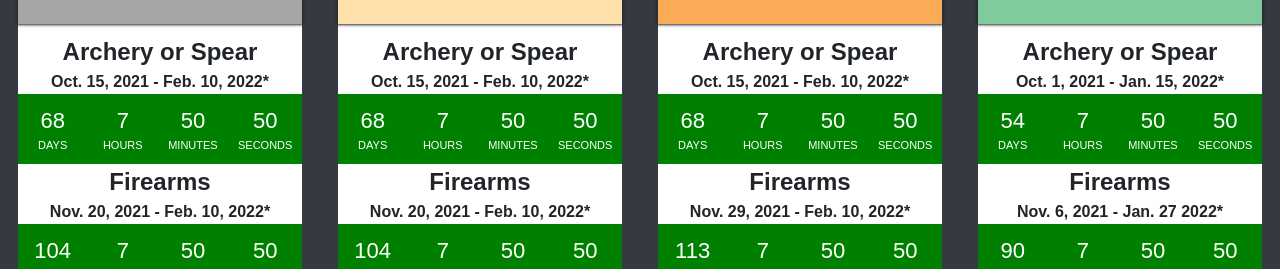
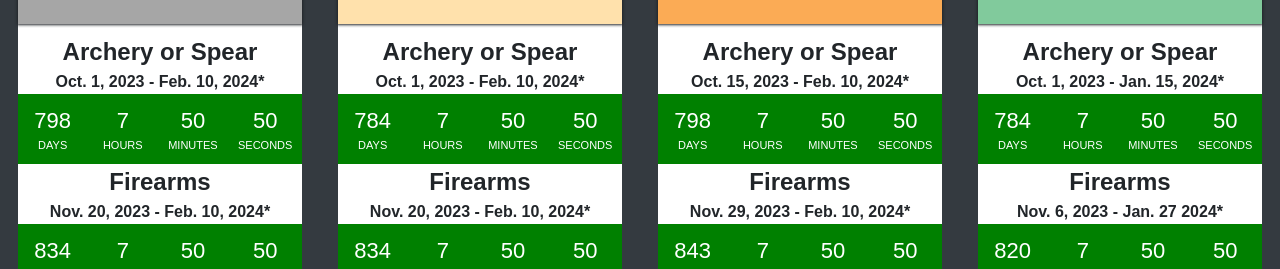
Before and after one commit to austinchabaud/huntingCountdown, a React (Create React App) app: page / in a window 1280 px wide. Shown: the part 643-912 px from the top of the page. Built offline with nearby package versions, Linux system fonts and the light colour scheme.

Commit message:
updated times and zone info

```diff
--- a/public/index.html
+++ b/public/index.html
@@ -7,7 +7,7 @@
 		<meta name="theme-color" content="#000000" />
 		<meta
 			name="description"
-			content="This is a countdown timer for Alabama Hunting Season for 2021-2022. Created by Austin Chabaud"
+			content="This is a countdown timer for Alabama Hunting Season for 2023-2024. Created by Austin Chabaud"
 		/>
 		<link rel="manifest" href="%PUBLIC_URL%/manifest.json" />
 		<script
--- a/src/components/Carousel.js
+++ b/src/components/Carousel.js
@@ -19,57 +19,57 @@ class Carousel extends React.Component {
 				{
 					id: 0,
 					title: 'Archery or Spear',
-					subTitle: 'Oct. 15, 2021 - Feb. 10, 2022*',
+					subTitle: 'Oct. 1, 2023 - Feb. 10, 2024*',
 					title2: 'Firearms',
 					imgSrc: zonea,
-					subTitle2: 'Nov. 20, 2021 - Feb. 10, 2022*',
+					subTitle2: 'Nov. 20, 2023 - Feb. 10, 2024*',
 					selected: true,
-					openDate: 'October 15, 2021 04:00:00 ',
-					openDate2: 'November 20, 2021 04:00:00 ',
+					openDate: 'October 15, 2023 04:00:00 ',
+					openDate2: 'November 20, 2023 04:00:00 ',
 				},
 				{
 					id: 1,
 					title: 'Archery or Spear',
-					subTitle: 'Oct. 15, 2021 - Feb. 10, 2022*',
+					subTitle: 'Oct. 1, 2023 - Feb. 10, 2024*',
 					title2: 'Firearms',
 					imgSrc: zoneb,
-					subTitle2: 'Nov. 20, 2021 - Feb. 10, 2022*',
+					subTitle2: 'Nov. 20, 2023 - Feb. 10, 2024*',
 					selected: true,
-					openDate: 'October 15, 2021 04:00:00 ',
-					openDate2: 'November 20, 2021 04:00:00 ',
+					openDate: 'October 1, 2023 04:00:00 ',
+					openDate2: 'November 20, 2023 04:00:00 ',
 				},
 				{
 					id: 2,
 					title: 'Archery or Spear',
-					subTitle: 'Oct. 15, 2021 - Feb. 10, 2022*',
+					subTitle: 'Oct. 15, 2023 - Feb. 10, 2024*',
 					title2: 'Firearms',
 					imgSrc: zonec,
-					subTitle2: 'Nov. 29, 2021 - Feb. 10, 2022*',
+					subTitle2: 'Nov. 29, 2023 - Feb. 10, 2024*',
 					selected: true,
-					openDate: 'October 15, 2021 04:00:00 ',
-					openDate2: 'November 29, 2021 04:00:00 ',
+					openDate: 'October 15, 2023 04:00:00 ',
+					openDate2: 'November 29, 2023 04:00:00 ',
 				},
 				{
 					id: 3,
 					title: 'Archery or Spear',
-					subTitle: 'Oct. 1, 2021 - Jan. 15, 2022*',
+					subTitle: 'Oct. 1, 2023 - Jan. 15, 2024*',
 					title2: 'Firearms',
 					imgSrc: zoned,
-					subTitle2: 'Nov. 6, 2021 - Jan. 27 2022*',
+					subTitle2: 'Nov. 6, 2023 - Jan. 27 2024*',
 					selected: true,
-					openDate: 'October 1, 2021 04:00:00 ',
-					openDate2: 'November 6, 2021 04:00:00 ',
+					openDate: 'October 1, 2023 04:00:00 ',
+					openDate2: 'November 6, 2023 04:00:00 ',
 				},
 				{
 					id: 4,
 					title: 'Archery or Spear',
-					subTitle: 'Oct. 1, 2021 - Jan. 15, 2022*',
+					subTitle: 'Oct. 1, 2023 - Jan. 15, 2024*',
 					title2: 'Firearms',
 					imgSrc: zonee,
-					subTitle2: 'Nov. 6, 2021 - Jan. 15, 2022*',
+					subTitle2: 'Nov. 6, 2023 - Jan. 15, 2024*',
 					selected: true,
-					openDate: 'October 1, 2021 04:00:00 ',
-					openDate2: 'November 6, 2021 04:00:00 ',
+					openDate: 'October 1, 2023 04:00:00 ',
+					openDate2: 'November 6, 2023 04:00:00 ',
 				},
 			],
 		};
--- a/src/pages/DeerZone.js
+++ b/src/pages/DeerZone.js
@@ -8,7 +8,7 @@ const DeerZone = (props) => {
 			<Hero title={props.title} />
 			<Content>
 				<img className='responsive' alt='' src={deerzone} />
-				<p>Deer Zone Map 2021-2022</p>
+				<h1>Deer Zone Map 2023-2024</h1>
 			</Content>
 		</div>
 	);
```
